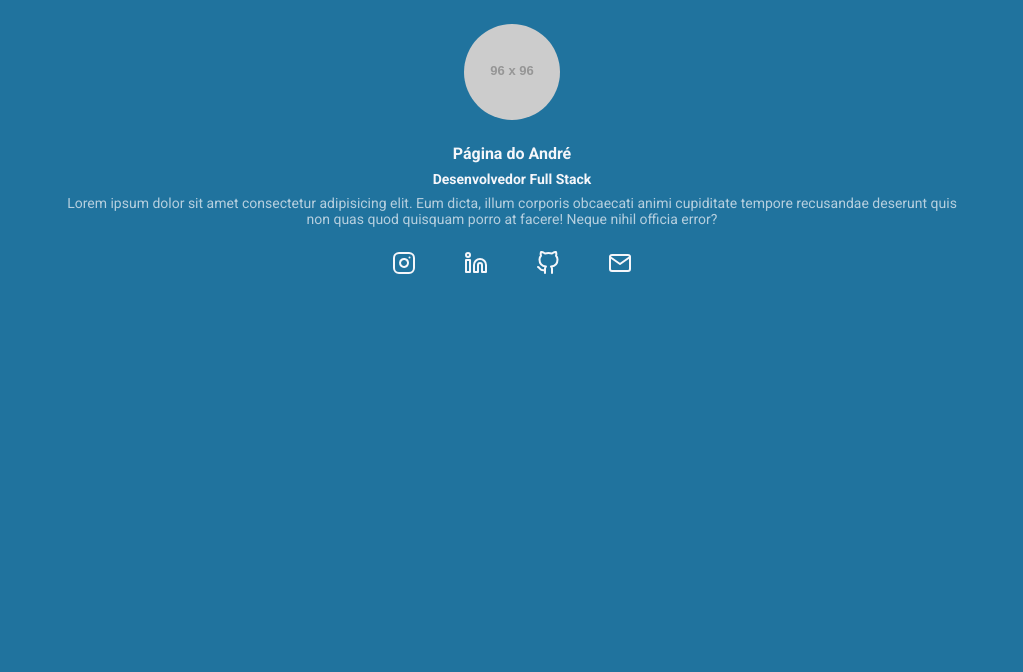
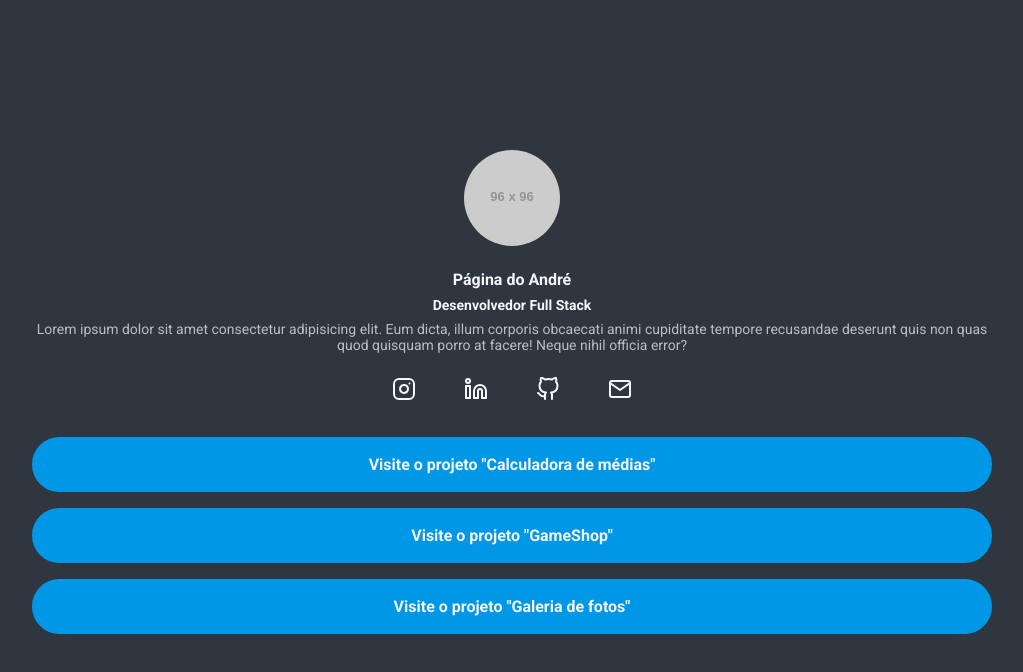
Before and after one commit to andrezinhu/Meu-portfolio, a website: page index.html in a window 1280 px wide. Shown: the whole page, without its empty margins (128-1151 px from the left). Drawn offline with Linux system fonts and the light colour scheme; placeholder pictures from the web are drawn by us.

Commit message:
Polindo o projeto

```diff
--- a/index.html
+++ b/index.html
@@ -50,6 +50,25 @@
                 </li>
             </ul>
         </nav>
+        <nav>
+            <ul class="projectsList">
+                <li class="projectsListItem">
+                    <a href="">
+                        Visite o projeto "Calculadora de médias"
+                    </a>
+                </li>
+                <li class="projectsListItem">
+                    <a href="">
+                        Visite o projeto "GameShop"
+                    </a>
+                </li>
+                <li class="projectsListItem">
+                    <a href="">
+                        Visite o projeto "Galeria de fotos"
+                    </a>
+                </li>
+            </ul>
+        </nav>
     </div>
 </body>
 
--- a/src/styles/main.less
+++ b/src/styles/main.less
@@ -20,10 +20,18 @@
     color: #colors[textColor];
 }
 
+li{
+    list-style: none;
+}
+
 .container{
     max-width: 960px;
     width: 100%;
     margin: 0 auto;
+    height: 100vh;
+    display: flex;
+    flex-direction: column;
+    justify-content: center;
 
     @media @breakpointMobile {
         max-width: 70%;
@@ -36,7 +44,7 @@
 }
 
 header {
-    padding: 24px;
+    padding-bottom: 24px;
 
     .profileAvatar {
         display: block;
@@ -72,8 +80,6 @@
     width: 100%;
     margin: 0 auto;
     li{
-        list-style: none;
-
         img{
             transition: all ease 0.3s;
             &:hover{
@@ -81,7 +87,30 @@
             }
         }
     }
+}
 
+.projectsList{
+    margin-top: 32px;
 
+    &Item{
+        a{
+            text-decoration: none;
+            font-weight: bold;
+            background-color: #colors[buttonColor];
+            display: block;
+            padding: 16px 20px;
+            margin-bottom: 16px;
+            text-align: center;
+            color: #colors[textColor];
+            border-radius: 30px;
+            border: 2px solid #colors[buttonColor];
+            transition: all ease 0.5s;
 
+            &:hover{
+                color: #colors[buttonColor];
+                background-color: transparent;
+            }
+        }
+
+    }
 }
--- a/src/styles/mapas.less
+++ b/src/styles/mapas.less
@@ -1,5 +1,5 @@
 #colors(){
-    backgroundColor: #20739e;
+    backgroundColor: #2f3640;
     buttonColor: #0097e6;
     textColor: #f5f6fa;
 }
--- a/src/styles/variaveis.less
+++ b/src/styles/variaveis.less
@@ -1,3 +1,3 @@
-@corDeFundo: #40739e;
+@corDeFundo: #2f3640;
 @corDosBotoes: #0097e6;
 @corDosTextos: #f5f6fa;
```
Also changed, not shown: build/styles/main.css.
